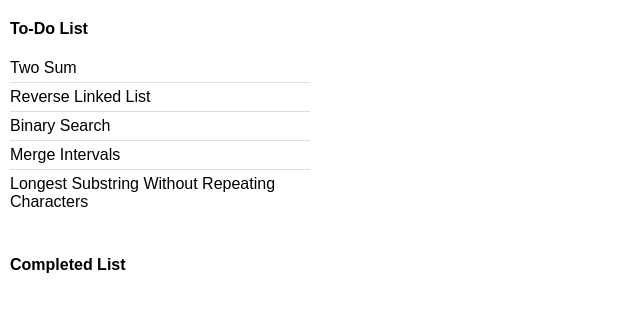
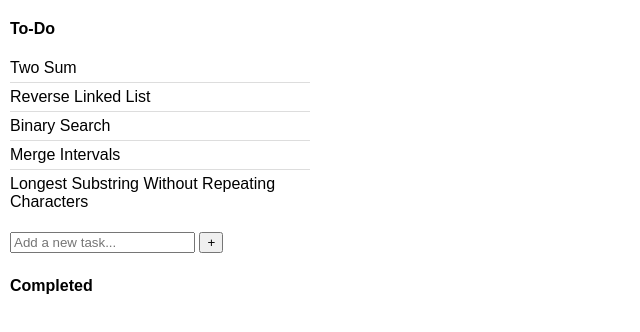
Before and after one commit to cse210-fa24-group5/cse210-fa24-group5, a browser extension: page src/hello.html in a window 1280 px wide. Shown: the part 46-378 px from the top of the page, without its empty margins (0-640 px from the left). Drawn offline with Linux system fonts and the light colour scheme.

Commit message:
Update hello.html

```diff
--- a/src/hello.html
+++ b/src/hello.html
@@ -10,11 +10,15 @@
   <h1>LeetCode Task Manager</h1>
   <div class="list-container">
     <div class="list-section">
-      <h2>To-Do List</h2>
+      <h2>To-Do</h2>
       <ul id="todo-list"></ul>
+      <div class="task-input-container">
+        <input type="text" id="new-task" placeholder="Add a new task..." />
+        <button id="add-task">+</button>
+      </div>
     </div>
     <div class="list-section">
-      <h2>Completed List</h2>
+      <h2>Completed</h2>
       <ul id="completed-list"></ul>
     </div>
   </div>
```
